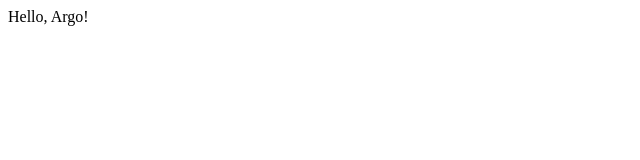
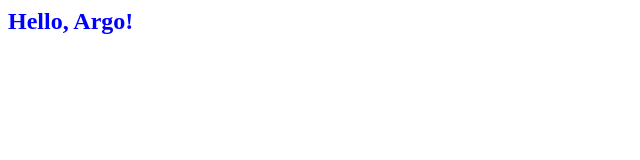
Before and after one commit to jierlich/argoapp-demo, a plain HTML site: page index.html in a window 1280 px wide. Shown: the whole page, without its empty margins (0-640 px from the left). Drawn offline with Linux system fonts and the light colour scheme.

Commit message:
[FEAT] style text

```diff
--- a/index.html
+++ b/index.html
@@ -1 +1,3 @@
-<body>Hello, Argo!</body>
+<body>
+	<h2 style="color:blue">Hello, Argo!</h2>
+</body>
```
